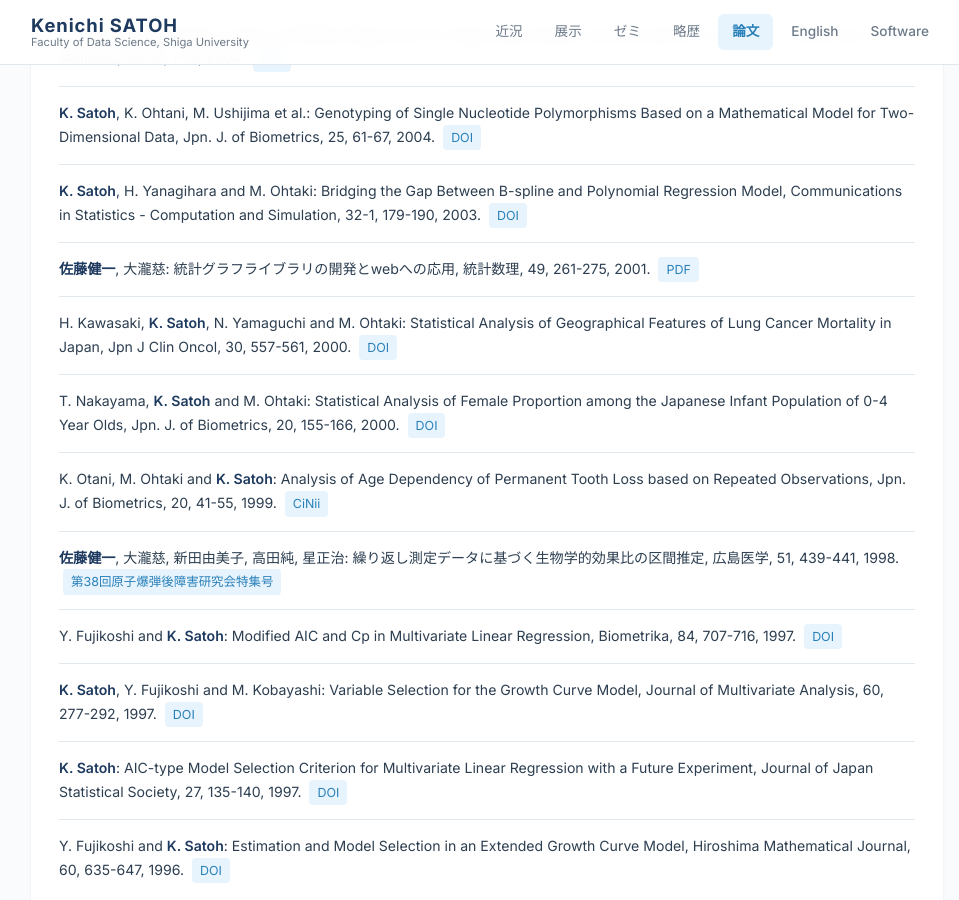
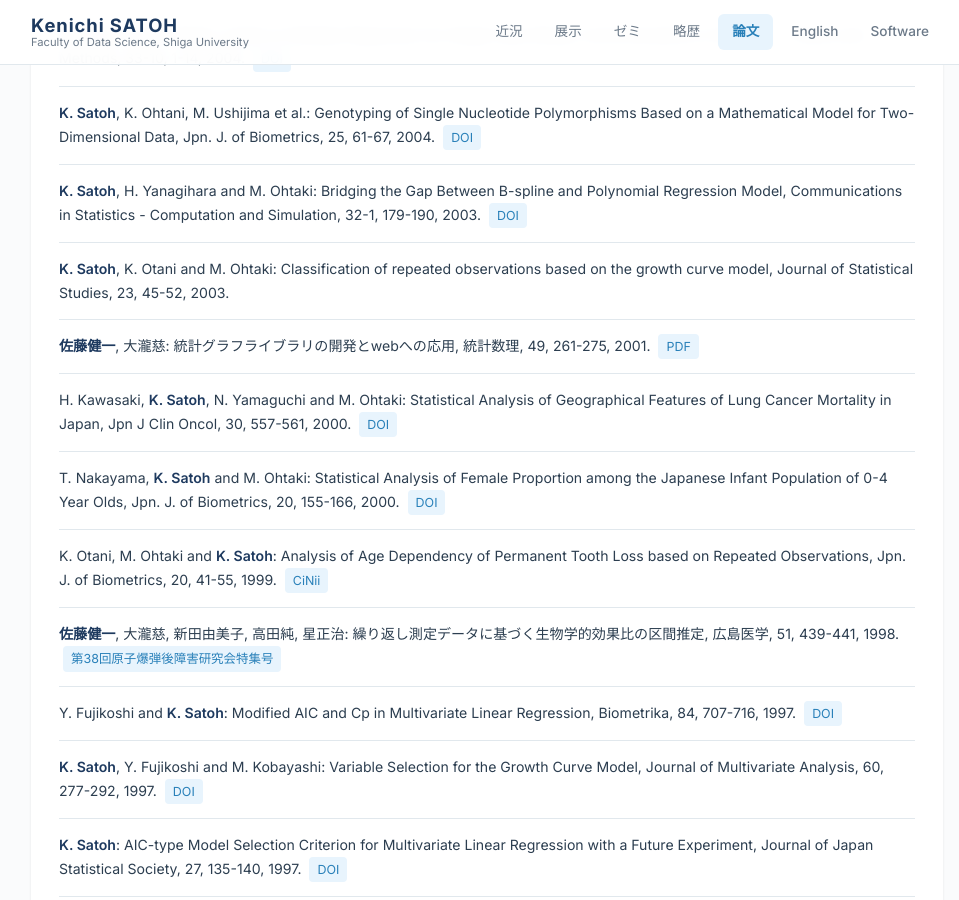
Before and after one commit to ksatohds/ksatohds.github.io, a Jekyll site: the page built from papers.md, in a window 1280 px wide and 900 px high, scrolled down 7811 px. Shown: the whole window, without its empty margins (153-1112 px from the left). Built offline with Jekyll 4.4.1, drawn with Linux system fonts in a browser that asks for light colours.

Commit message:
20260706 papers: 2003年の論文を学術論文リストに追加
K. Satoh, K. Otani and M. Ohtaki: Classification of repeated observations
based on the growth curve model, Journal of Statistical Studies, 23, 45-52, 2003.

Co-Authored-By: Claude Opus 4.8 <noreply@anthropic.com>

```diff
--- a/papers.md
+++ b/papers.md
@@ -115,6 +115,7 @@ title: 論文
       <li><strong class="author-highlight">K. Satoh</strong> and M. Ohtaki: A Note on Multiple Regression for Single Index Model, Communications in Statistics - Theory and Methods, 33-10, 1-14, 2004. <a class="pub-link" href="https://doi.org/10.1081/STA-200031363">DOI</a></li>
       <li><strong class="author-highlight">K. Satoh</strong>, K. Ohtani, M. Ushijima et al.: Genotyping of Single Nucleotide Polymorphisms Based on a Mathematical Model for Two-Dimensional Data, Jpn. J. of Biometrics, 25, 61-67, 2004. <a class="pub-link" href="https://doi.org/10.5691/jjb.25.61">DOI</a></li>
       <li><strong class="author-highlight">K. Satoh</strong>, H. Yanagihara and M. Ohtaki: Bridging the Gap Between B-spline and Polynomial Regression Model, Communications in Statistics - Computation and Simulation, 32-1, 179-190, 2003. <a class="pub-link" href="https://doi.org/10.1081/SAC-120013120">DOI</a></li>
+      <li><strong class="author-highlight">K. Satoh</strong>, K. Otani and M. Ohtaki: Classification of repeated observations based on the growth curve model, Journal of Statistical Studies, 23, 45-52, 2003.</li>
       <li><strong class="author-highlight">佐藤健一</strong>, 大瀧慈: 統計グラフライブラリの開発とwebへの応用, 統計数理, 49, 261-275, 2001. <a class="pub-link" href="https://www.ism.ac.jp/editsec/toukei/pdf/49-2-261.pdf">PDF</a></li>
       <li>H. Kawasaki, <strong class="author-highlight">K. Satoh</strong>, N. Yamaguchi and M. Ohtaki: Statistical Analysis of Geographical Features of Lung Cancer Mortality in Japan, Jpn J Clin Oncol, 30, 557-561, 2000. <a class="pub-link" href="https://doi.org/10.1093/jjco/hyd133">DOI</a></li>
       <li>T. Nakayama, <strong class="author-highlight">K. Satoh</strong> and M. Ohtaki: Statistical Analysis of Female Proportion among the Japanese Infant Population of 0-4 Year Olds, Jpn. J. of Biometrics, 20, 155-166, 2000. <a class="pub-link" href="https://doi.org/10.5691/jjb.20.155">DOI</a></li>
```
